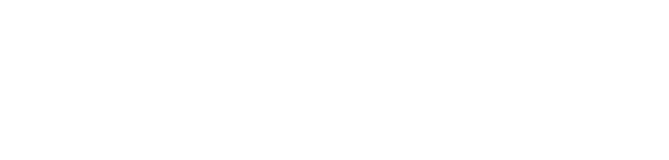
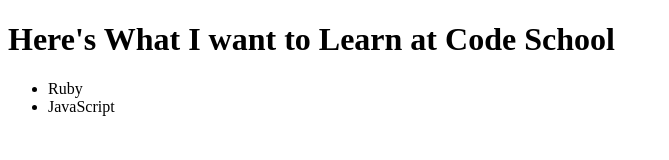
Before and after one commit to mismamari/HelloCodeSchoolProject, a website: page index.html in a window 1280 px wide. Shown: the whole page, without its empty margins (0-669 px from the left). Drawn offline with Linux system fonts and the light colour scheme.

Commit message:
Added answer

```diff
--- a/index.html
+++ b/index.html
@@ -4,9 +4,14 @@
     <meta charset='utf-8'>
     <meta http-equiv='X-UA-Compatible' content='IE=edge'>
     <meta name='viewport' content='width=device-width, initial-scale=1'>
-    <title>Hello Code School</title>
+    <title>Hello There!</title>
   </head>
   <body>
+    <h1>Here's What I want to Learn at Code School</h1>
 
+    <ul>
+      <li>Ruby</li>
+      <li>JavaScript</li>
+    </ul>
   </body>
 </html>
```
